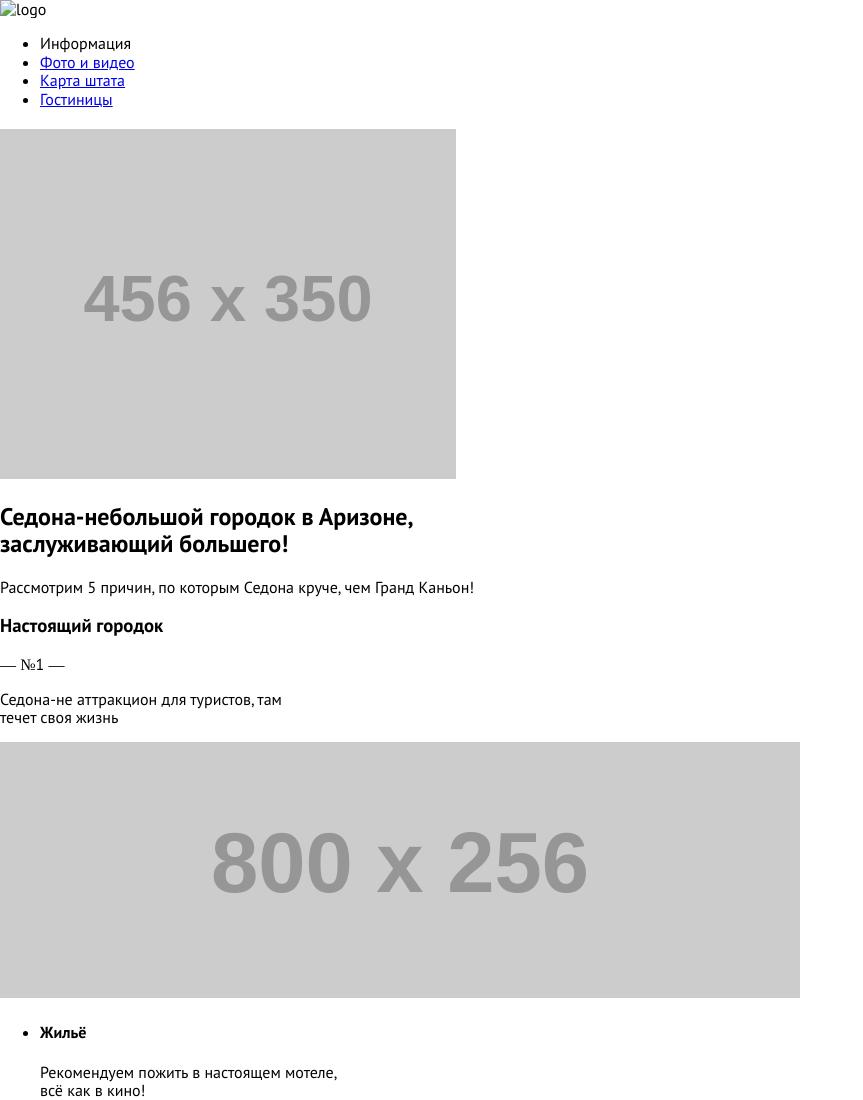
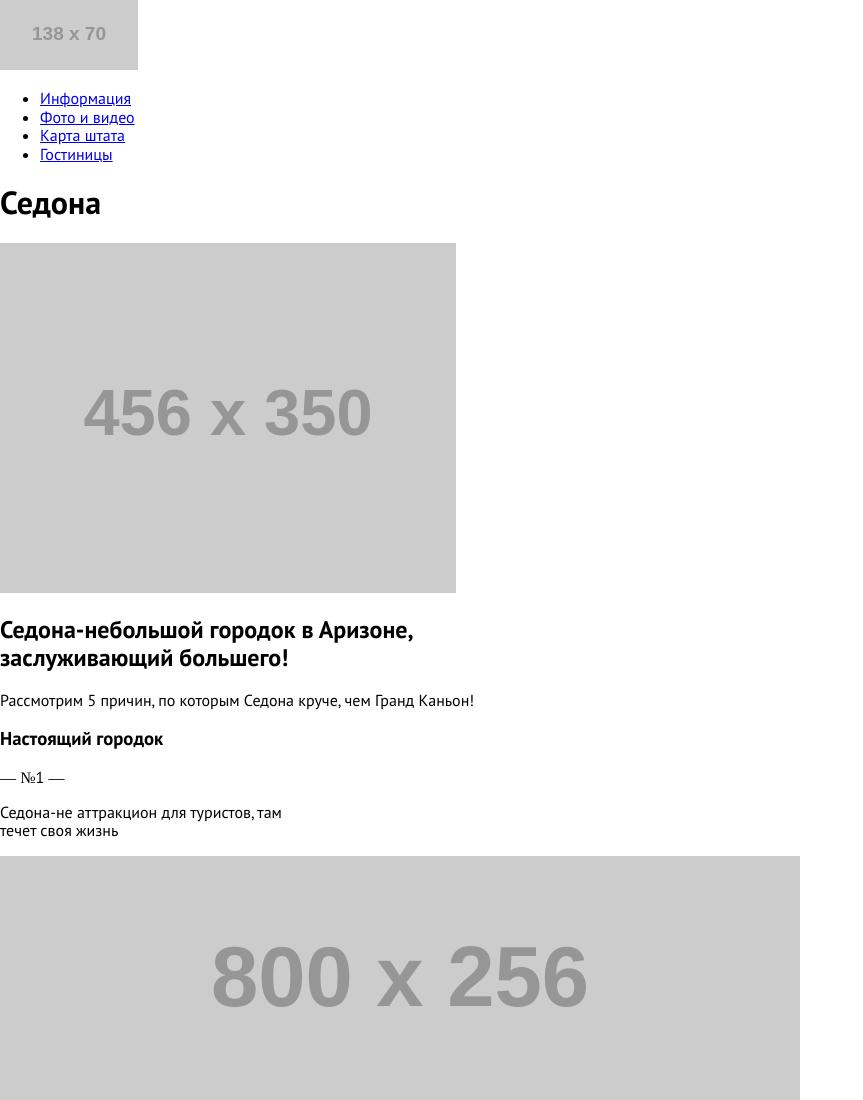
Before and after one commit to Ovdoubro/1404497-sedona-29, a plain HTML site: page index.html in a window 1280 px wide. Shown: the top 1100 px of the page, without its empty margins (0-863 px from the left). Drawn offline with Linux system fonts and the light colour scheme; placeholder pictures from the web are drawn by us.

Commit message:
Разметка главной страницы 2

```diff
--- a/index.html
+++ b/index.html
@@ -9,10 +9,10 @@
   <body class="page">
   <header class="header">
     <nav class="header__menu">
-      <img class="header__menu-logo" src="" alt="logo">
+      <img class="header__menu-logo" src="https://via.placeholder.com/138x70" alt="logo">
       <ul class="header__menu-list">
         <li class="header__menu-list-item">
-          <a class="header__menu-list-link" hSref="#">Информация</a>
+          <a class="header__menu-list-link" href="#">Информация</a>
         </li>
         <li class="header__menu-list-item">
           <a class="header__menu-list-link" href="#">Фото и видео</a>
@@ -28,13 +28,13 @@
   </header>
   <main class="content">
     <section class="intro">
-      <h1 class="visually-hidden"></h1>
+      <h1 class="visually-hidden">Седона</h1>
       <img class="intro__greeting" src="https://via.placeholder.com/456x350" alt="Welcome to Sedona">
     </section>
     <section class="reasons">
       <h2 class="title">Седона-небольшой городок в Аризоне, <br> заслуживающий большего!</h2>
       <p class="text">Рассмотрим 5 причин, по которым Седона круче, чем Гранд Каньон!</p>
-      <div class="reasons__image-block" >
+      <div class="reasons__image-block">
         <div class="reasons__content">
           <h3 class="title">Настоящий городок</h3>
           <p class="text">— №1 —</p>
@@ -56,7 +56,7 @@
           <p class="text reasons__text">Не только китайского, но и местного <br> производства!</p>
         </li>
       </ul>
-      <div class="reasons__image-block"></div>
+      <div class="reasons__image-block">
         <img class="reasons__imag" src="https://via.placeholder.com/800x256" alt="Мост дьявола">
         <div class="reasons__content">
           <h3 class="title">Там есть <br> Мост дьявола</h3>
@@ -99,7 +99,7 @@
             </div>
           </div>
           <div class="form__field">
-            <label for="date-end" class="form__field-label"> Дата выезда:</label>
+            <label for="date-end" class="form__field-label">Дата выезда:</label>
             <div class="form__field-input-container">
               <input class="form__field-input" type="text" id="date-end" value="4 июля 2017">
               <button type="button" class="form__field-button">
```
